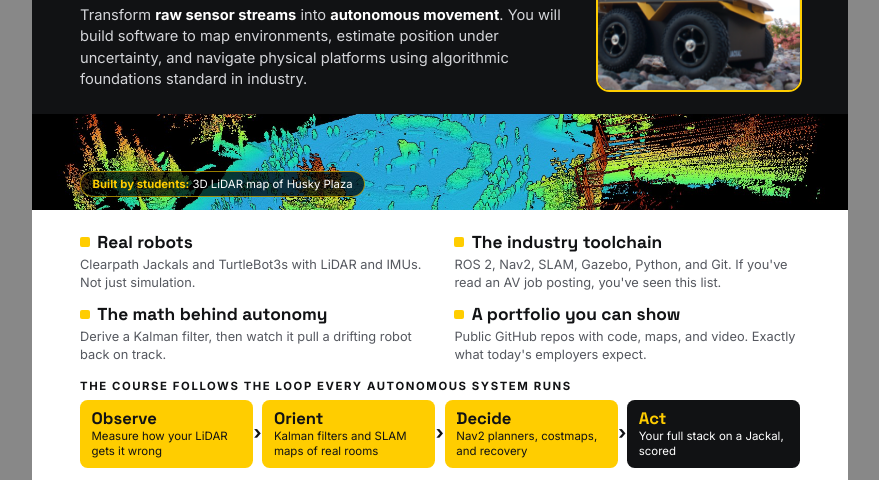
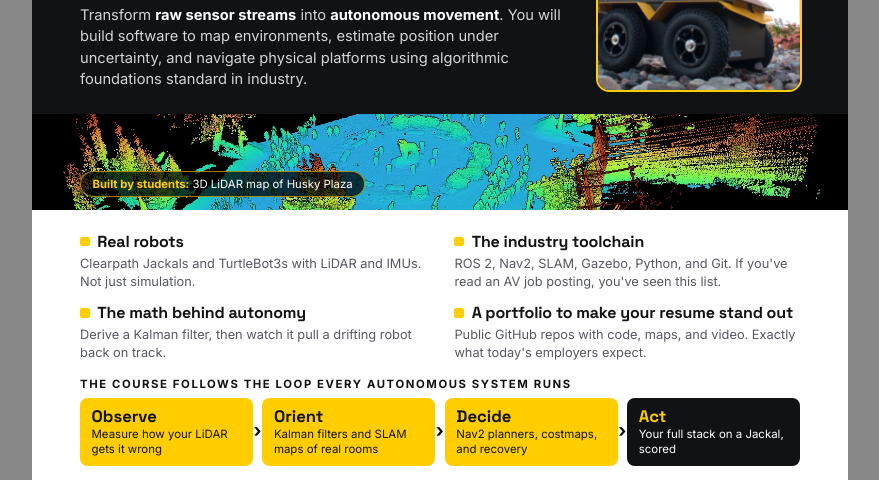
Before and after one commit to Robust-Autonomous-Systems-Laboratory/ee5531, a plain HTML site: page flyer/flyer.html in a window 1280 px wide. Shown: the part 246-726 px from the top of the page, without its empty margins (200-1079 px from the left). Drawn offline with Linux system fonts and the light colour scheme.

Commit message:
Retitle portfolio card: "A portfolio to make your resume stand out"
Flyer card headings drop to 12pt so the longer title fits on one line.

Co-Authored-By: Claude Opus 5.5 <noreply@anthropic.com>
Claude-Session: https://claude.ai/code/session_01B73iyf7nz2WAAxfmECAzii

```diff
--- a/flyer/flyer.html
+++ b/flyer/flyer.html
@@ -49,7 +49,7 @@
 
   /* Body */
   .body { display: grid; grid-template-columns: 1fr 1fr; gap: .12in .3in; padding: .22in .5in .18in; }
-  .point h2 { font-size: 13pt; margin: 0 0 .03in; display: flex; align-items: center; gap: .08in; }
+  .point h2 { font-size: 12pt; letter-spacing: -.01em; margin: 0 0 .03in; display: flex; align-items: center; gap: .08in; }
   .point h2::before { content: ""; width: .1in; height: .1in; background: var(--gold); border-radius: 2px; flex: none; }
   .point p { font-size: 9.6pt; line-height: 1.4; color: var(--muted); margin: 0; }
   .loop { grid-column: 1 / -1; margin-top: .04in; }
@@ -128,7 +128,7 @@
       <p>Derive a Kalman filter, then watch it pull a drifting robot back on track.</p>
     </div>
     <div class="point">
-      <h2>A portfolio you can show</h2>
+      <h2>A portfolio to make your resume stand out</h2>
       <p>Public GitHub repos with code, maps, and video. Exactly what today's employers expect.</p>
     </div>
     <div class="loop">
```
Also changed, not shown: index.html (+1 -1 lines), flyer/flyer_preview.png, 3 other files.
